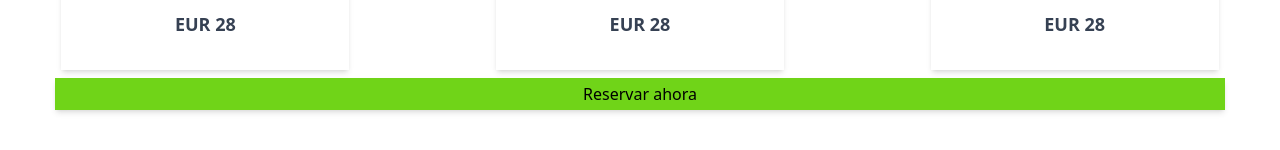
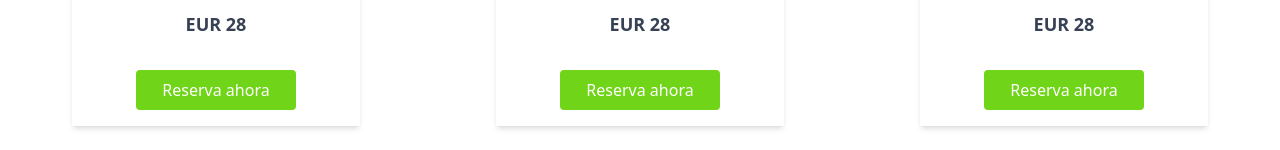
Before and after one commit to AdrianGonzalo/Camping-Vega-de-Francia, a Next.js app: page /plots in a window 1280 px wide. Shown: the part 930-1080 px from the top of the page. Built offline with nearby package versions, Linux system fonts and the light colour scheme.

Commit message:
complete plots sections

```diff
--- a/src/app/(routes)/plots/page.jsx
+++ b/src/app/(routes)/plots/page.jsx
@@ -1,12 +1,11 @@
 import Header from "@/app/components/header";
-
 import CardPlots from "@/app/components/cardPlots";
 
 const Plots = () => {
   return (
     <div>
       <Header img="/headers/plots.JPG" title="Parcelas" />
-      <div className="max-w-[1300px] mx-auto flex justify-center gap-x-6">
+      <div className="max-w-[1300px] mx-auto flex flex-col md:flex-row justify-center gap-6 px-4 pb-10">
         <CardPlots
           img="/headers/plots.JPG"
           title="Parcela (electricidad opcional)"
@@ -94,9 +93,6 @@ const Plots = () => {
           }
         />
       </div>
-      <button className="w-full max-w-[1170px] mx-auto block mb-10 mt-2 bg-[var(--buttonReserve)] p-1 shadow-md">
-        Reservar ahora
-      </button>
     </div>
   );
 };
--- a/src/app/components/cardPlots.jsx
+++ b/src/app/components/cardPlots.jsx
@@ -17,8 +17,15 @@ const CardPlots = ({ img, title, description }) => {
       {/* Contenido más estrecho */}
       <div className="relative z-10 -mt-10 mx-auto w-[75%] bg-white shadow-md text-center p-4">
         <h1 className="text-lg font-bold mb-3">{title}</h1>
-        <div className="text-gray-700 text-sm mb-4">{description}</div>{" "}
-        {/* Aquí está el cambio */}
+        <div className="text-gray-700 text-sm mb-4">{description}</div>
+        <a
+          href="https://www.campcation.com/es/campsite/camping-vega-de-francia/?checkin=18-6-2025&checkout=19-6-2025&lat=40.4303805&lng=-6.010641099999999&placeId=ChIJPSAdNeRePg0RnGd9TV7WxFU"
+          target="_blank"
+          rel="noopener noreferrer"
+          className="w-[160px] bg-[var(--buttonReserve)] text-white py-2 rounded inline-block text-center mt-4 mx-auto"
+        >
+          Reserva ahora
+        </a>
       </div>
     </div>
   );
```
